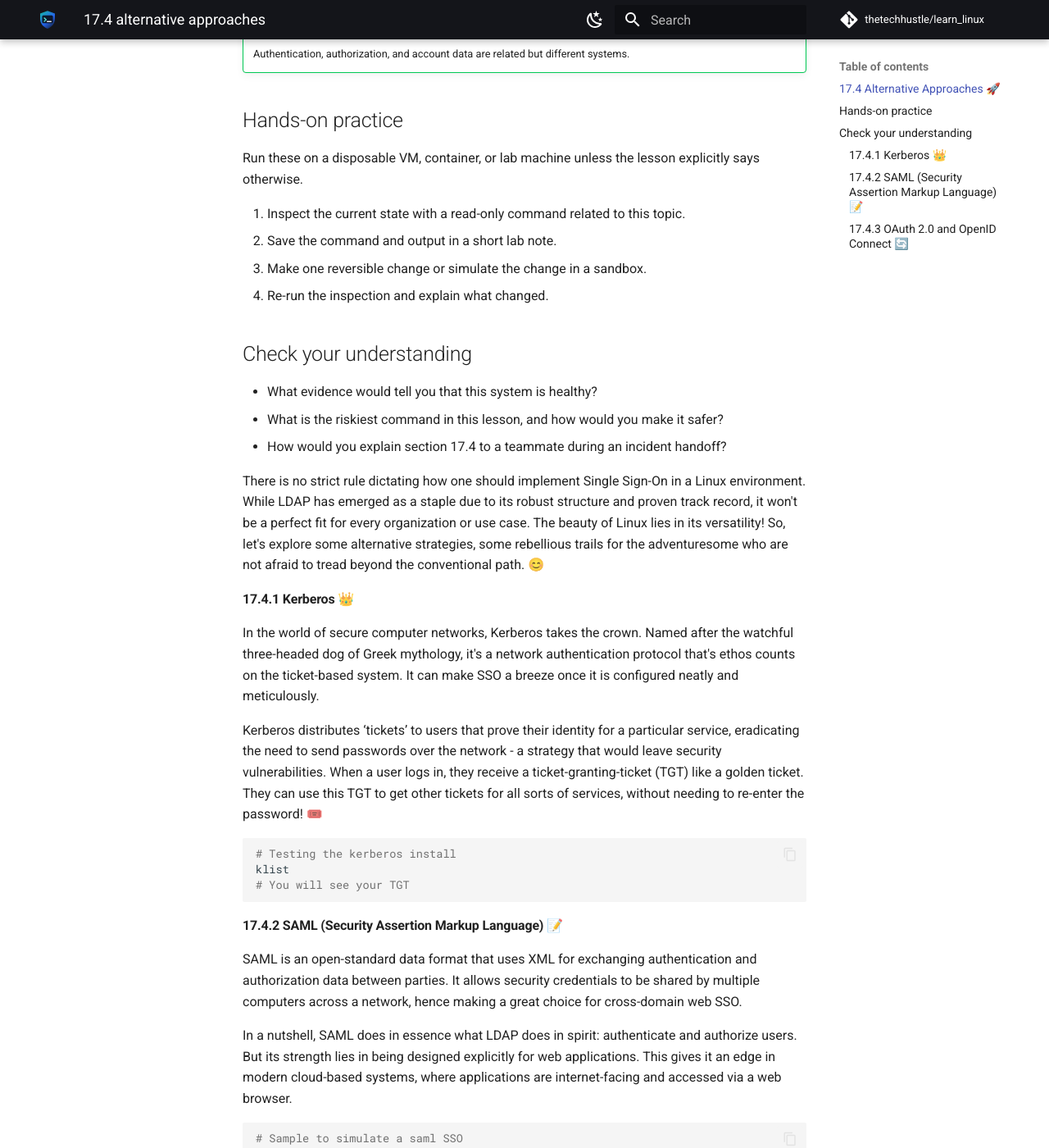
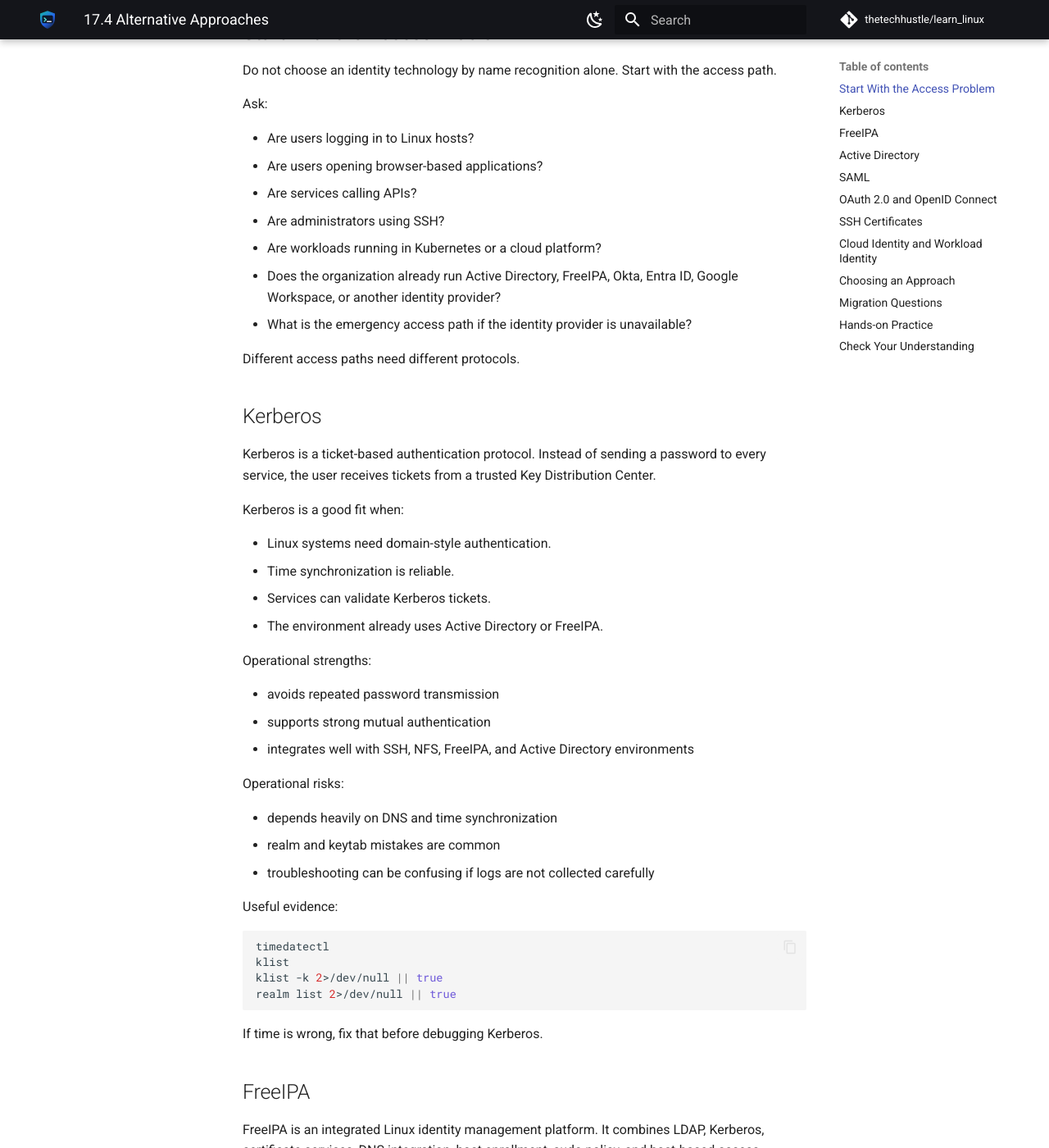
Before and after one commit to thetechhustle/learn_linux, an MkDocs documentation site: the page built from docs/lessons/17_single_sign-on/17.4_alternative_approaches.md, in a window 1280 px wide and 1400 px high, scrolled down 574 px. Shown: the whole window at 82% size. Built offline with MkDocs 1.6.1 and Material for MkDocs 9.7.7, drawn with Linux system fonts in a browser that asks for light colours; comment, search, counter and statistics services are not loaded; some of the changed text lies outside the part shown.

Commit message:
Improve Chapter 17 SSO alternatives lesson (#151)
Co-authored-by: Jules Ai <jules@Juless-Air.ts.net lan>

````diff
--- a/docs/lessons/17_single_sign-on/17.4_alternative_approaches.md
+++ b/docs/lessons/17_single_sign-on/17.4_alternative_approaches.md
@@ -1,73 +1,287 @@
-### 17.4 Alternative Approaches 🚀
+# 17.4 Alternative Approaches
 
+LDAP-backed login is only one way to centralize identity. Real Linux environments often combine directory services, Kerberos, FreeIPA, Active Directory, web SSO, SSH certificates, and cloud identity systems. The right choice depends on what needs to authenticate: Linux shells, web applications, APIs, laptops, servers, containers, or cloud workloads.
 
+This lesson compares common approaches from an operator's point of view.
 
 !!! abstract "What you will learn"
-    - Explain where **17.4 Alternative Approaches 🚀** fits in day-to-day Linux operations.
-    - Use current Linux tooling to inspect, change, and verify the relevant system behavior.
-    - Connect the concept to a real operational scenario: a company replacing local Linux passwords with centralized identity.
+    - Compare common SSO and centralized identity patterns.
+    - Identify which pattern fits Linux login, web SSO, API access, and SSH access.
+    - Recognize operational tradeoffs around audit, lifecycle, availability, and lockout risk.
+    - Choose evidence to collect before changing identity architecture.
 
-!!! example "Field story"
-    Imagine a company replacing local Linux passwords with centralized identity. Your job is not to memorize a command; it is to build a short evidence trail, choose a low-risk change, and prove whether the system improved.
+## Start With the Access Problem
 
-!!! success "Operator principle"
-    Authentication, authorization, and account data are related but different systems.
+Do not choose an identity technology by name recognition alone. Start with the access path.
 
-## Hands-on practice
+Ask:
 
-Run these on a disposable VM, container, or lab machine unless the lesson explicitly says otherwise.
+- Are users logging in to Linux hosts?
+- Are users opening browser-based applications?
+- Are services calling APIs?
+- Are administrators using SSH?
+- Are workloads running in Kubernetes or a cloud platform?
+- Does the organization already run Active Directory, FreeIPA, Okta, Entra ID, Google Workspace, or another identity provider?
+- What is the emergency access path if the identity provider is unavailable?
 
-1. Inspect the current state with a read-only command related to this topic.
-2. Save the command and output in a short lab note.
-3. Make one reversible change or simulate the change in a sandbox.
-4. Re-run the inspection and explain what changed.
+Different access paths need different protocols.
 
-## Check your understanding
+## Kerberos
 
-- What evidence would tell you that this system is healthy?
-- What is the riskiest command in this lesson, and how would you make it safer?
-- How would you explain section 17.4 to a teammate during an incident handoff?
+Kerberos is a ticket-based authentication protocol. Instead of sending a password to every service, the user receives tickets from a trusted Key Distribution Center.
 
+Kerberos is a good fit when:
 
-There is no strict rule dictating how one should implement Single Sign-On in a Linux environment. While LDAP has emerged as a staple due to its robust structure and proven track record, it won't be a perfect fit for every organization or use case. The beauty of Linux lies in its versatility! So, let's explore some alternative strategies, some rebellious trails for the adventuresome who are not afraid to tread beyond the conventional path. 😊
+- Linux systems need domain-style authentication.
+- Time synchronization is reliable.
+- Services can validate Kerberos tickets.
+- The environment already uses Active Directory or FreeIPA.
 
-#### 17.4.1 Kerberos 👑
+Operational strengths:
 
-In the world of secure computer networks, Kerberos takes the crown. Named after the watchful three-headed dog of Greek mythology, it's a network authentication protocol that's ethos counts on the ticket-based system. It can make SSO a breeze once it is configured neatly and meticulously.
+- avoids repeated password transmission
+- supports strong mutual authentication
+- integrates well with SSH, NFS, FreeIPA, and Active Directory environments
 
-Kerberos distributes ‘tickets’ to users that prove their identity for a particular service, eradicating the need to send passwords over the network - a strategy that would leave security vulnerabilities. When a user logs in, they receive a ticket-granting-ticket (TGT) like a golden ticket. They can use this TGT to get other tickets for all sorts of services, without needing to re-enter the password! 🎟️
+Operational risks:
+
+- depends heavily on DNS and time synchronization
+- realm and keytab mistakes are common
+- troubleshooting can be confusing if logs are not collected carefully
+
+Useful evidence:
 
 ```bash
-# Testing the kerberos install
+timedatectl
 klist
-# You will see your TGT
+klist -k 2>/dev/null || true
+realm list 2>/dev/null || true
 ```
 
-#### 17.4.2 SAML (Security Assertion Markup Language) 📝
+If time is wrong, fix that before debugging Kerberos.
 
-SAML is an open-standard data format that uses XML for exchanging authentication and authorization data between parties. It allows security credentials to be shared by multiple computers across a network, hence making a great choice for cross-domain web SSO.
+## FreeIPA
 
-In a nutshell, SAML does in essence what LDAP does in spirit: authenticate and authorize users. But its strength lies in being designed explicitly for web applications. This gives it an edge in modern cloud-based systems, where applications are internet-facing and accessed via a web browser.
+FreeIPA is an integrated Linux identity management platform. It combines LDAP, Kerberos, certificate services, DNS integration, host enrollment, sudo policy, and host-based access control.
+
+FreeIPA is a good fit when:
+
+- the environment is primarily Linux or Unix-like
+- administrators want Linux-native identity management
+- host enrollment and host-based access rules matter
+- centralized sudo policy is needed
+
+Operational strengths:
+
+- combines several identity services behind one administrative model
+- integrates cleanly with SSSD
+- supports host groups, sudo rules, and HBAC policy
+- gives Linux administrators a coherent identity platform
+
+Operational risks:
+
+- adds infrastructure that must be backed up and monitored
+- requires careful DNS, certificate, and replication planning
+- may overlap with an existing Active Directory environment
+
+Useful evidence on a joined host:
 
 ```bash
-# Sample to simulate a saml SSO
-python3 simulate_saml.py
+ipa --version 2>/dev/null || true
+realm list 2>/dev/null || true
+sssctl domain-status 2>/dev/null || true
 ```
 
-#### 17.4.3 OAuth 2.0 and OpenID Connect 🔄
+## Active Directory
 
-These two players are popular in the contemporary times - especially in mobile and social application scenarios. OAuth 2.0 is a framework that allows third-party applications to obtain limited access to a web service, without having the need to expose user credentials.
+Active Directory is common in mixed Windows and Linux environments. Linux hosts usually integrate through SSSD, realmd, Samba tooling, or vendor-specific agents.
 
-OpenID Connect, on the other hand, is a simple identity layer sitting squared on top of the OAuth 2.0 protocol. It enables clients to verify the identity of the user based on the authentication performed by the authorization server. Both of them combine can make a powerful league to handle the modern day SSO requirements. 🛡️
+Active Directory is a good fit when:
+
+- the organization already uses AD for users and groups
+- Windows and Linux access should share the same identity lifecycle
+- Kerberos and LDAP are already available through domain controllers
+- group policy, compliance, or existing operations require AD as the source of truth
+
+Operational strengths:
+
+- often already exists
+- centralizes lifecycle for many organizations
+- supports Kerberos and LDAP-compatible queries
+- integrates with cloud identity in many Microsoft environments
+
+Operational risks:
+
+- Linux group and access mapping must be designed, not guessed
+- nested groups and large directories can affect lookup behavior
+- DNS, time, and site topology problems can cause intermittent login failures
+
+Useful evidence:
 
 ```bash
-# Sample to test OAuth/OpenID connection
-curl 'https://server.example.com/token_endpoint' \
-  --data 'grant_type=authorization_code&code=AUTH_CODE'
+realm list 2>/dev/null || true
+adcli info example.com 2>/dev/null || true
+id username@example.com
+sssctl user-checks username@example.com 2>/dev/null || true
 ```
 
-These are just the highlights of what's beyond the LDAP realm. Other options might fit better depending on your specific context and constraints. Be it Okta, Google’s Firebase Authentication, Amazon Cognito, the list goes on.
+## SAML
 
-While it is perfectly okay to stick to the beaten path of LDAP, keeping an ear to the ground and an eye on the lookout for alternative pathways can sometimes lead us to novel solutions that redefine the status quo! Remember, the Linux landscape does not believe in 'one size fits all' philosophy but variety. After all, it's the spice of life, isn't it? 🌈
+SAML is commonly used for browser-based enterprise SSO. It exchanges signed XML assertions between an identity provider and a service provider.
 
-Let's not forget, the ultimate objective is profoundly simple: delivering a smooth user experience without compromising on security. The right approach is often where these meets your business needs best. 🎯 Happy exploring! 🔍
+SAML is a good fit when:
+
+- users access web applications through a browser
+- enterprise SaaS apps need centralized login
+- the organization has an identity provider such as Okta, Entra ID, Google Workspace, or Ping
+
+Operational strengths:
+
+- mature enterprise web SSO pattern
+- widely supported by SaaS vendors
+- can carry group or attribute claims
+
+Operational risks:
+
+- not a native Linux shell-login protocol
+- certificate rollover can break login
+- clock skew and assertion validation failures can be subtle
+- group/attribute mapping must be tested
+
+Useful evidence is usually collected from the identity provider, service provider, and browser trace, not from `/etc/passwd`.
+
+For Linux administrators, the key point is simple: SAML may authenticate users into a web dashboard, but it does not by itself make `ssh username@host` work.
+
+## OAuth 2.0 and OpenID Connect
+
+OAuth 2.0 is an authorization framework for delegated access. OpenID Connect adds an identity layer on top of OAuth 2.0.
+
+OIDC is a good fit when:
+
+- web applications need modern SSO
+- APIs need bearer-token access
+- applications run in cloud or Kubernetes environments
+- short-lived tokens are preferred over passwords
+
+Operational strengths:
+
+- common in modern application stacks
+- supports short-lived tokens and scopes
+- works well with API gateways, service meshes, and cloud identity providers
+
+Operational risks:
+
+- token audience, issuer, scope, and expiration must be validated correctly
+- storing long-lived refresh tokens carelessly creates security risk
+- OIDC does not automatically solve Linux host login
+
+Useful evidence:
+
+```bash
+jq -R 'split(".") | .[0], .[1] | @base64d | fromjson?' 2>/dev/null
+```
+
+Use token-inspection tools carefully. Do not paste real production tokens into untrusted websites or logs.
+
+## SSH Certificates
+
+SSH certificates centralize SSH trust without requiring every host to list every user's public key. A trusted certificate authority signs short-lived user certificates, and hosts trust that CA.
+
+SSH certificates are a good fit when:
+
+- the main problem is administrator SSH access
+- short-lived access is preferred
+- teams want to remove static keys from many servers
+- identity is already handled by another system that can issue certificates
+
+Operational strengths:
+
+- reduces static key sprawl
+- supports short-lived access
+- can encode principals and validity windows
+- works well with bastions and access brokers
+
+Operational risks:
+
+- CA key protection is critical
+- host configuration must trust the right CA
+- principal mapping must be clear
+- revocation and emergency access need planning
+
+Useful host-side evidence:
+
+```bash
+grep -E "^(TrustedUserCAKeys|AuthorizedPrincipalsFile|AuthorizedKeysFile)" /etc/ssh/sshd_config
+ssh-keygen -Lf user-cert.pub 2>/dev/null || true
+```
+
+## Cloud Identity and Workload Identity
+
+Cloud platforms provide identity services for users, services, and workloads. Examples include IAM roles, workload identity federation, managed identities, and service accounts.
+
+These are a good fit when:
+
+- workloads run in AWS, Azure, Google Cloud, or Kubernetes
+- services need access to cloud APIs without static credentials
+- identity should be tied to instance, pod, service account, or workload metadata
+
+Operational strengths:
+
+- avoids long-lived static secrets
+- supports least privilege through roles and policies
+- integrates with audit logs
+- works well for automation and service-to-service access
+
+Operational risks:
+
+- policy language can be complex
+- privilege boundaries can be misunderstood
+- metadata-service exposure can become a security issue
+- local Linux login may still need a separate plan
+
+Useful evidence depends on the platform. For Linux operators, record the role or workload identity, the policy attached, the token source, and the audit log entry proving use.
+
+## Choosing an Approach
+
+Use this rough map:
+
+| Need | Common approach |
+| --- | --- |
+| Linux host login in a Linux-heavy environment | FreeIPA or LDAP/Kerberos with SSSD |
+| Linux host login in a Windows-heavy environment | Active Directory with SSSD/realmd |
+| Enterprise web application SSO | SAML or OpenID Connect |
+| API access | OAuth 2.0/OIDC tokens |
+| Administrator SSH access | SSH certificates, bastion, or access broker |
+| Cloud workload access | Cloud IAM or workload identity |
+
+Most organizations use more than one approach. The goal is not one protocol for everything. The goal is a coherent identity lifecycle, auditable access, and a tested emergency path.
+
+## Migration Questions
+
+Before changing identity architecture, answer:
+
+- What is the source of truth for users and groups?
+- Which systems must be reachable during login?
+- What happens during an identity-provider outage?
+- How are contractors, service accounts, and emergency admins handled?
+- How are group changes propagated and audited?
+- Which logs prove successful and failed access?
+- What is the rollback plan?
+
+## Hands-on Practice
+
+Use a lab or documentation-only review.
+
+1. Pick one access path: Linux SSH, web app SSO, API access, or cloud workload access.
+2. Identify the likely protocol or product for that path.
+3. List the source of truth, client, verifier, and audit log.
+4. Write one failure scenario and classify whether it is lookup, authentication, authorization, session, token, or policy failure.
+5. Identify the emergency access path.
+
+## Check Your Understanding
+
+- Why does SAML not automatically solve Linux SSH login?
+- When would SSH certificates be a better fit than LDAP login?
+- What does Kerberos depend on that can cause surprising failures?
+- Why might an organization use both Active Directory and OIDC?
+- What should every identity migration plan include before rollout?
````
